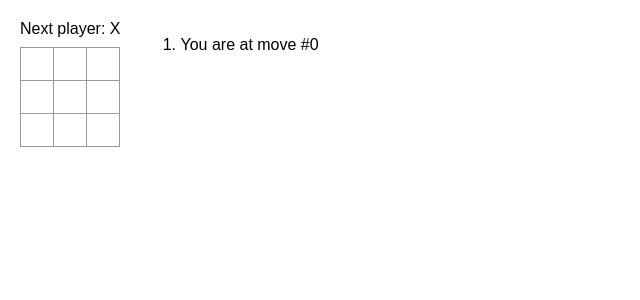
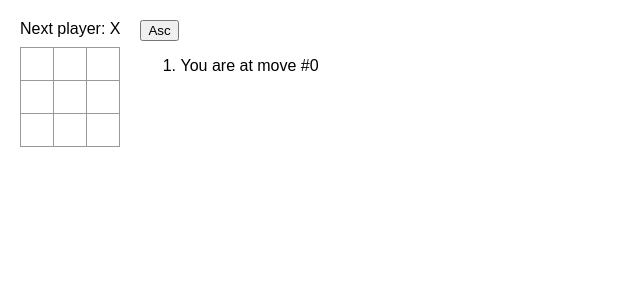
Before and after one commit to onukichi/react-tutorial-tic-tac-toe, a React (Create React App) app: page / in a window 1280 px wide. Shown: the top 300 px of the page, without its empty margins (0-640 px from the left). Built offline with nearby package versions, Linux system fonts and the light colour scheme; the HTML template or start-up script is replaced by a standard one.

Commit message:
3.Add a toggle button that lets you sort the moves in either ascending or descending order.

```diff
--- a/src/components/Game.tsx
+++ b/src/components/Game.tsx
@@ -88,6 +88,7 @@ function Board(props: BoardProps) {
 export default function Game() {
   const [history, setHistory] = useState<BoardState[]>([[null, null, null, null, null, null, null, null, null]])
   const [currentMove, setCurrentMove] = useState<number>(0)
+  const [isAsc, setIsAsc] = useState<boolean>(true)
   const xIsNext: boolean = currentMove % 2 === 0
   const currentSquares: BoardState = history[currentMove]
 
@@ -118,6 +119,7 @@ export default function Game() {
       </li>
     )
   });
+  console.log(moves)
 
   return (
     <div className="game">
@@ -125,7 +127,8 @@ export default function Game() {
         <Board xIsNext={xIsNext} squares={currentSquares} onPlay={handlePlay} />
       </div>
       <div className="game-info">
-        <ol>{ moves }</ol>
+        <button onClick={() => setIsAsc(!isAsc)}>{ isAsc ? 'Asc' : 'Desc' }</button>
+        <ol>{ isAsc ? moves : moves.reverse() }</ol>
       </div>
     </div>
   )
```
